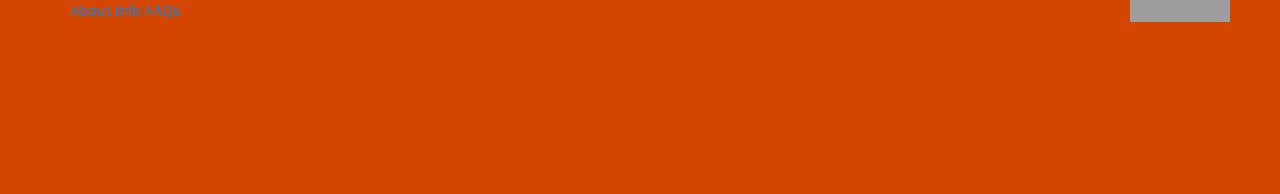
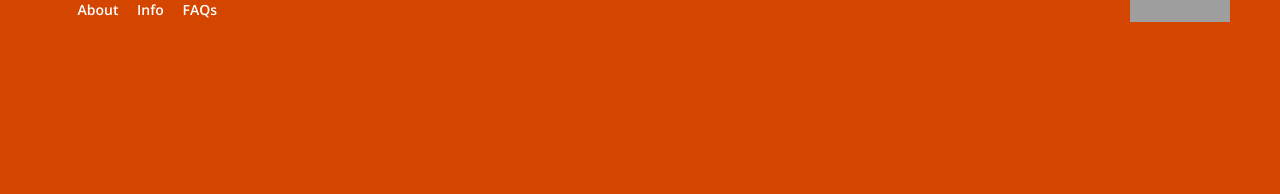
Before and after one commit to innovateorange/cusehacks, a Jekyll site: the page built from index.html, in a window 1280 px wide. Shown: the top 194 px of the page. Built offline with Jekyll 4.4.1, drawn with Linux system fonts in a browser that asks for light colours; nearby versions of some CDN libraries; grey boxes are pictures that could not be loaded.

Commit message:
tried to format nav bar

```diff
--- a/css/original.css
+++ b/css/original.css
@@ -62,6 +62,13 @@ section {
   margin: 0;
   position: relative;
   top: -14px;
+}
+
+.hero .nav-item{
+  color: #fff;
+  align-items: center;
+
+  padding: 0.5rem 0.75rem;
 }
 
 .hero .wrapper {
```
